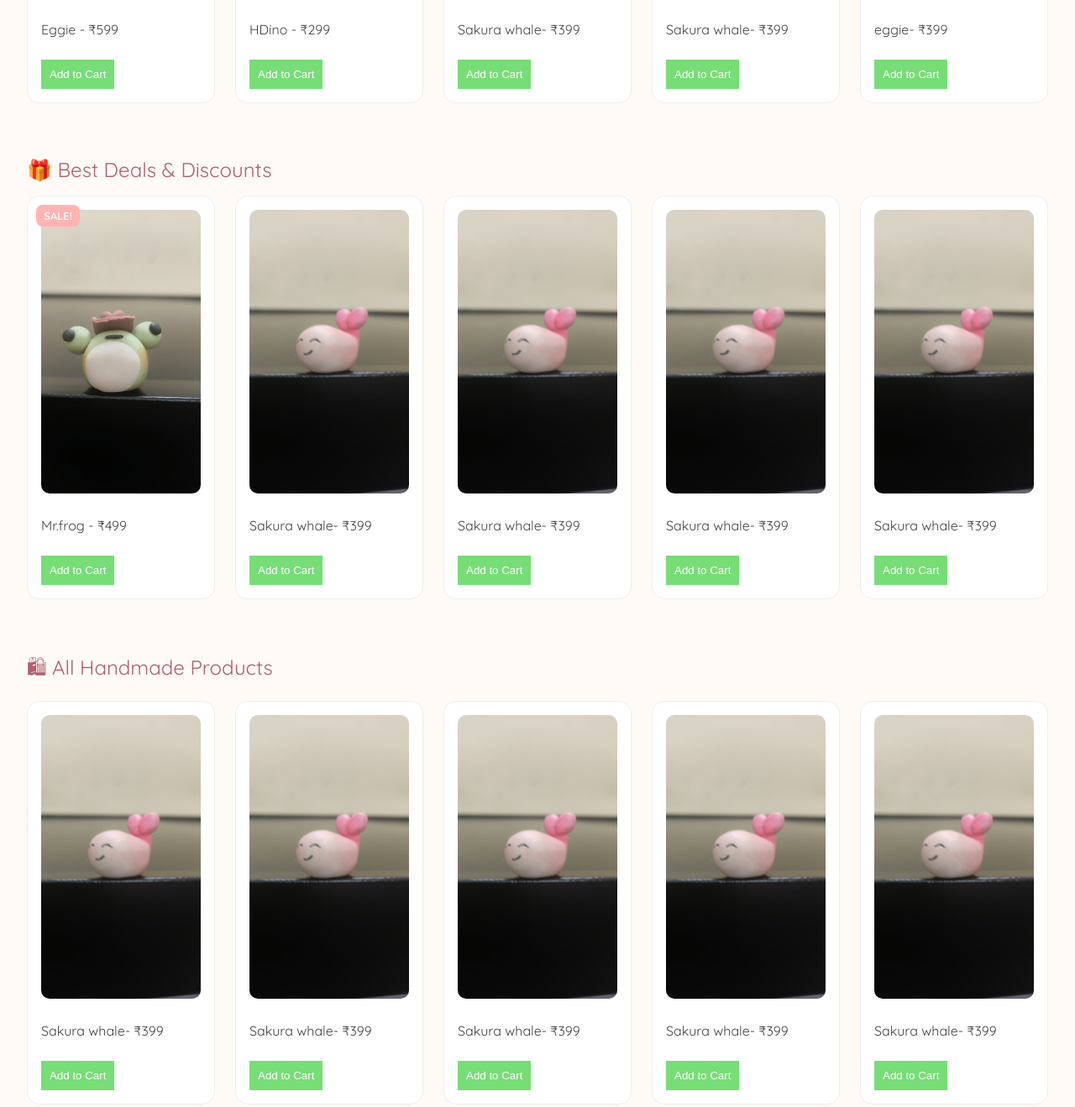
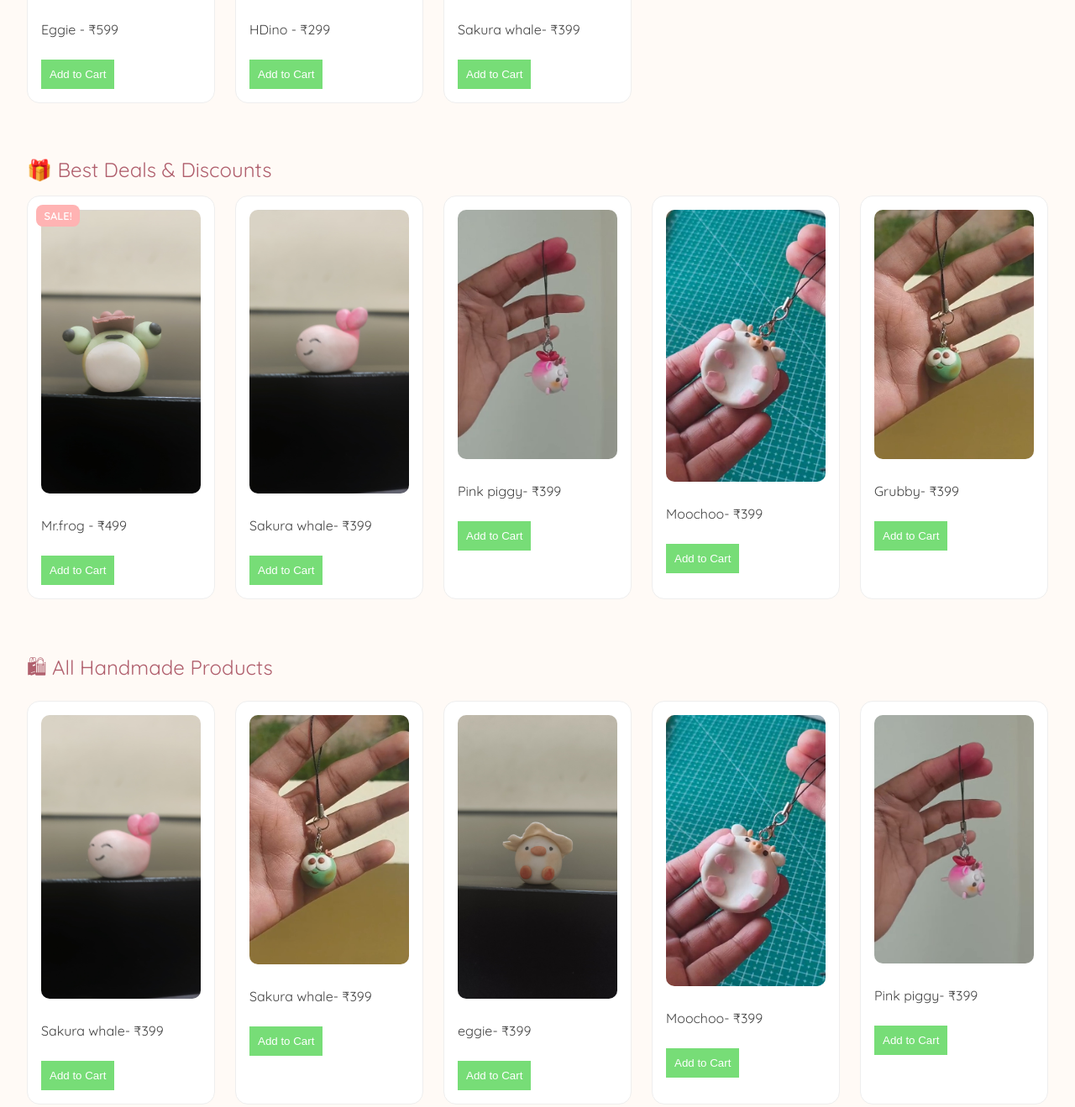
Before and after one commit to vaishnabvi4670/iimb_bba_final-exam_web-development, a plain HTML site: page index.html in a window 1280 px wide. Shown: the part 1057-2376 px from the top of the page at 84% size. Drawn offline with Linux system fonts and the light colour scheme.

Commit message:
Update index.html

```diff
--- a/index.html
+++ b/index.html
@@ -57,14 +57,7 @@
           <img src="sakura_whale.jpg" alt="sakura_whale">
           <p>Sakura whale- ₹399</p>
         </div>
-        <div class="product-card">
-          <img src="sakura_whale.jpg" alt="sakura_whale">
-          <p>Sakura whale- ₹399</p>
-        </div>
-        <div class="product-card">
-          <img src="eggie.jpg" alt="eggie">
-          <p>eggie- ₹399</p>
-      </div>
+
     </section>
 
     <section id="best-deals">
@@ -80,16 +73,16 @@
           <p>Sakura whale- ₹399</p>
         </div>
         <div class="product-card">
-          <img src="sakura_whale.jpg" alt="sakura_whale">
-          <p>Sakura whale- ₹399</p>
+          <img src="pinkpiggy.jpg" alt="pinkpiggy">
+          <p>Pink piggy- ₹399</p>
         </div>
         <div class="product-card">
-          <img src="sakura_whale.jpg" alt="sakura_whale">
-          <p>Sakura whale- ₹399</p>
+          <img src="moochoo.jpg" alt="moochoo">
+          <p>Moochoo- ₹399</p>
         </div>
         <div class="product-card">
-          <img src="sakura_whale.jpg" alt="sakura_whale">
-          <p>Sakura whale- ₹399</p>
+          <img src="grubby.jpg" alt="grubby">
+          <p>Grubby- ₹399</p>
         </div>
 
       </div>
@@ -103,17 +96,17 @@
           <p>Sakura whale- ₹399</p>
         </div>
        <div class="product-card">
-          <img src="sakura_whale.jpg" alt="sakura_whale">
+          <img src="grubby.jpg" alt="grubby">
           <p>Sakura whale- ₹399</p>
         </div><div class="product-card">
-          <img src="sakura_whale.jpg" alt="sakura_whale">
-          <p>Sakura whale- ₹399</p>
+          <img src="eggie.jpg" alt="eggie">
+          <p>eggie- ₹399</p>
         </div><div class="product-card">
-          <img src="sakura_whale.jpg" alt="sakura_whale">
-          <p>Sakura whale- ₹399</p>
+          <img src="moochoo.jpg" alt="moochoo">
+          <p>Moochoo- ₹399</p>
         </div><div class="product-card">
-          <img src="sakura_whale.jpg" alt="sakura_whale">
-          <p>Sakura whale- ₹399</p>
+          <img src="pinkpiggy.jpg" alt="pinkpiggy">
+          <p>Pink piggy- ₹399</p>
         </div>
       </div>
     </section>
```
